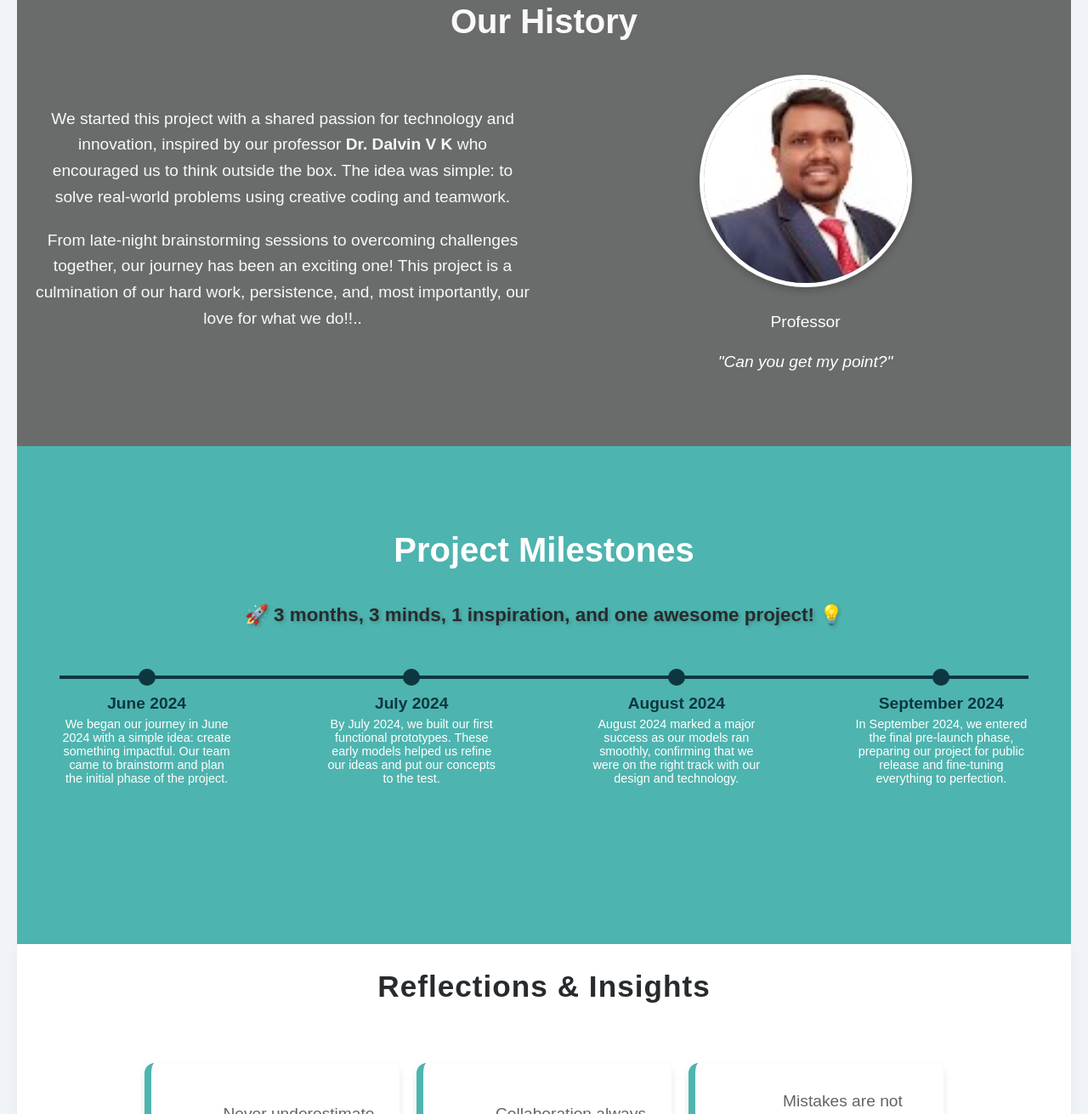
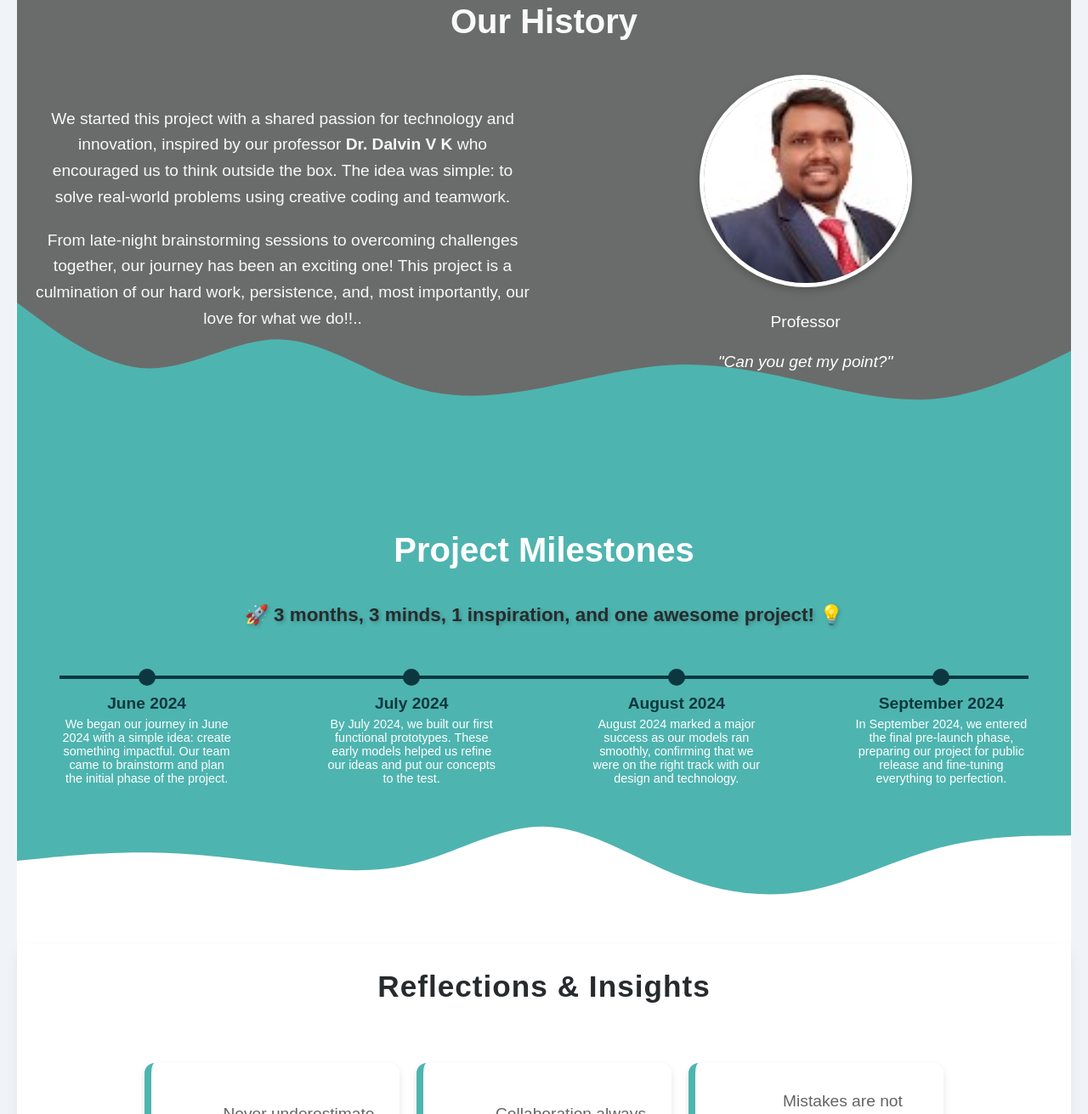
Before and after one commit to Dij-dom/about-us, a plain HTML site: page index.html in a window 1280 px wide. Shown: the part 810-2121 px from the top of the page at 85% size. Drawn offline with Linux system fonts and the light colour scheme.

Commit message:
Update styles.css

```diff
--- a/styles.css
+++ b/styles.css
@@ -368,17 +368,17 @@
 }
 
 .wave1 {
-    background-image: url('/static/images/wave1.svg');
+    background-image: url('wave1.svg');
     margin-top: -250px;
  }
 
  .wave2 {
-    background-image: url('/static/images/layer2.svg');
+    background-image: url('layer2.svg');
     margin-top: -400px;
  }
 
  .wave3 {
-    background-image: url('/static/images/layer1.svg');
+    background-image: url('layer1.svg');
     margin-top: -400px;
  }
 
```
